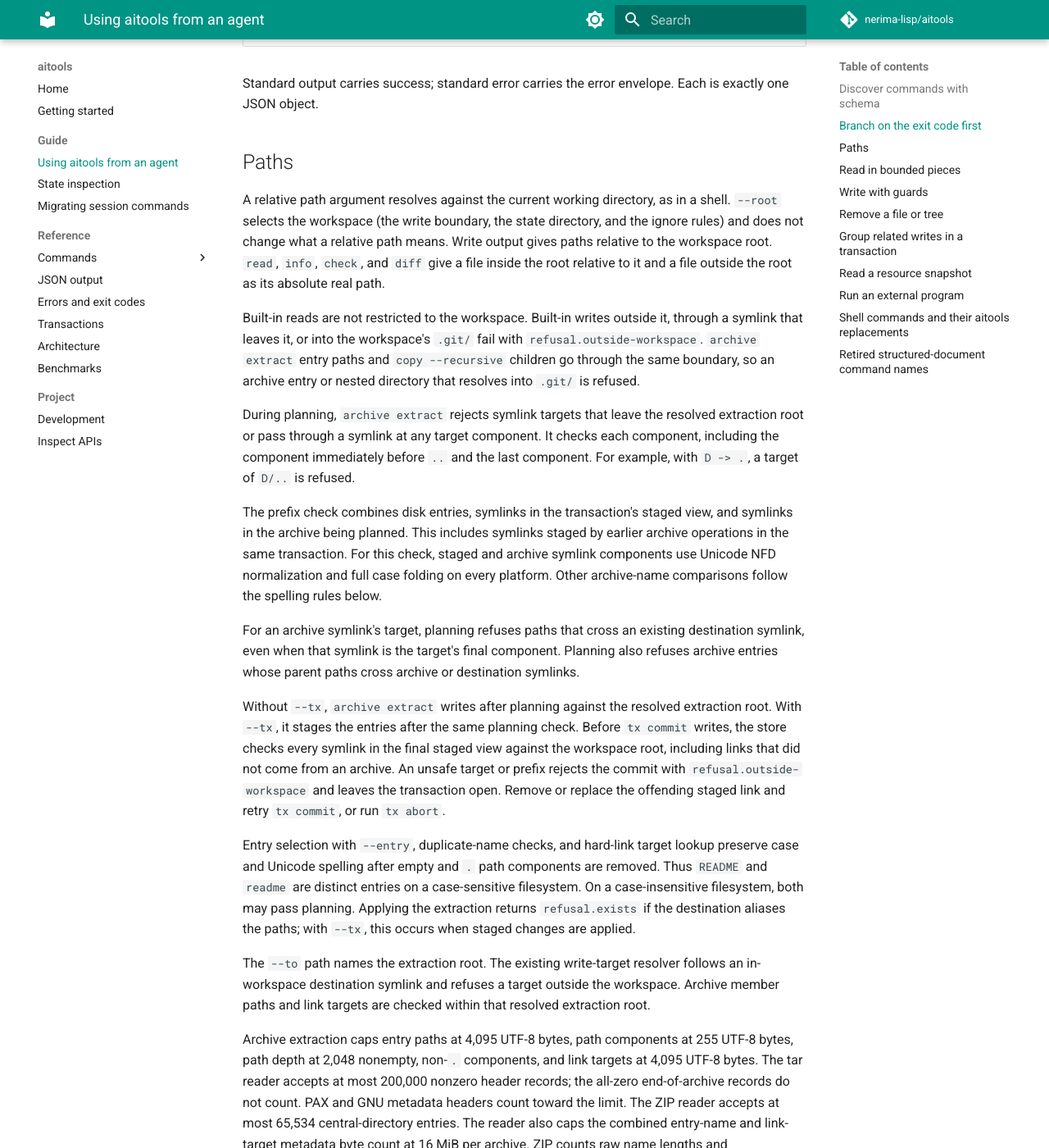
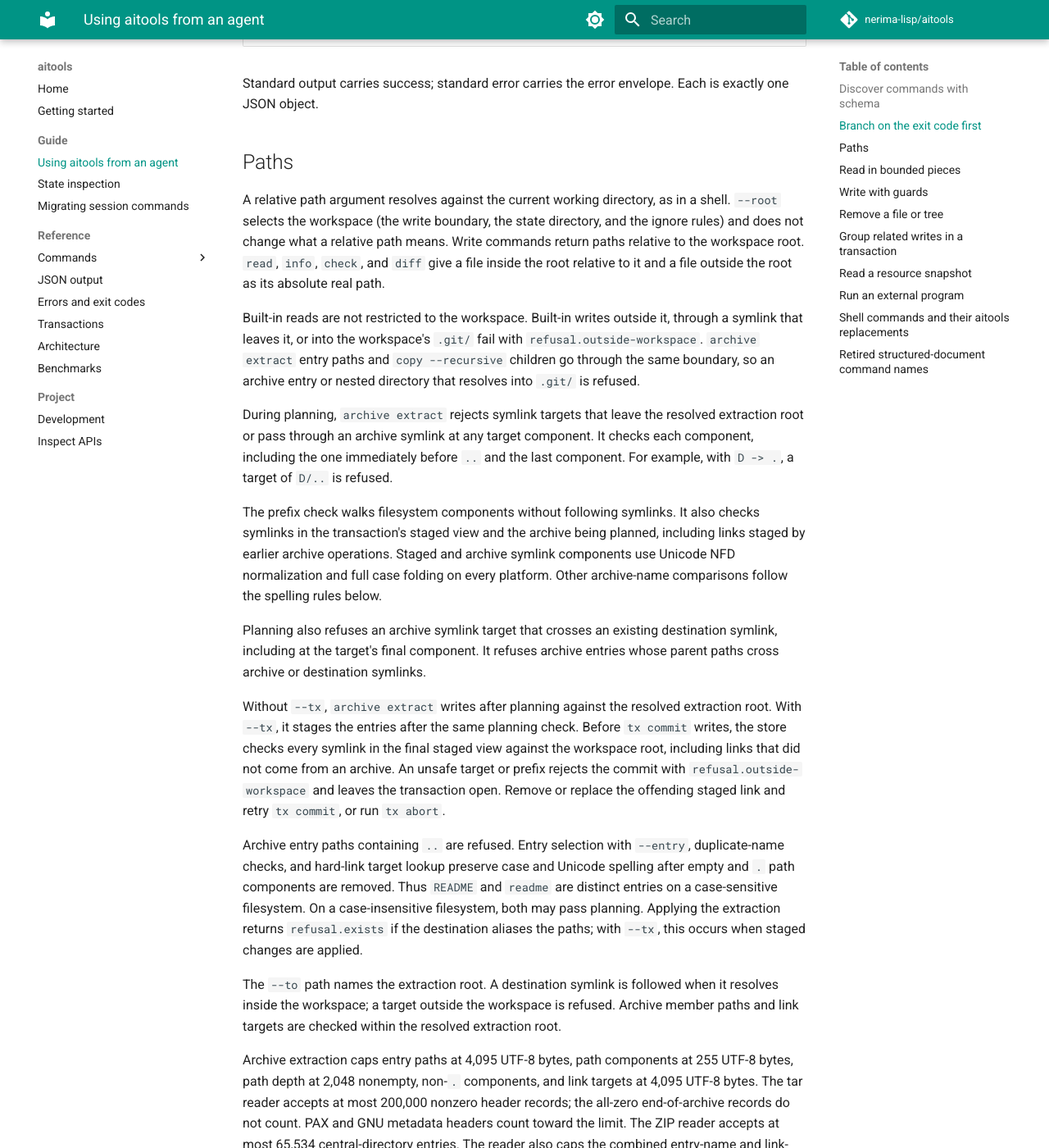
Before and after one commit to nerima-lisp/aitools, an MkDocs documentation site: the page built from docs/src/guide/agents.md, in a window 1280 px wide and 1400 px high, scrolled down 955 px. Shown: the whole window at 82% size. Built offline with MkDocs 1.6.1 and Material for MkDocs 9.7.7, drawn with Linux system fonts in a browser that asks for light colours; comment, search, counter and statistics services are not loaded; some of the changed text lies outside the part shown.

Commit message:
docs: clarify archive extraction guarantees

````diff
--- a/docs/src/guide/agents.md
+++ b/docs/src/guide/agents.md
@@ -29,7 +29,7 @@ and `--format` overrides it.
 |---|---|
 | 0 | Use the result on standard output. |
 | 3 | The result on standard output is incomplete (`status:"partial"`). Follow `next_commands` when present, or narrow the request. For `run`, check the child outcome before considering a retry; see [Run an external program](#run-an-external-program). |
-| 2 | The file is not in the state you assumed. Read it again, then retry with a fresh selection, hash, or count. |
+| 2 | A precondition failed. Read the command's error details and follow its repair. Refresh any file selection, hash, count, or transaction state before retrying. |
 | 1 | Read `error.code`; treat `error.repairs` as suggestions and review a command before running it. |
 
 Standard output carries success; standard error carries the error envelope.
@@ -40,7 +40,7 @@ Each is exactly one JSON object.
 A relative path argument resolves against the current working directory,
 as in a shell. `--root` selects the workspace (the write boundary, the state
 directory, and the ignore rules) and does not change what a relative path
-means. Write output gives paths relative to the workspace root. `read`,
+means. Write commands return paths relative to the workspace root. `read`,
 `info`, `check`, and `diff` give a file inside the root relative to it and a
 file outside the root as its absolute real path.
 
@@ -51,21 +51,21 @@ symlink that leaves it, or into the workspace's `.git/` fail with
 or nested directory that resolves into `.git/` is refused.
 
 During planning, `archive extract` rejects symlink targets that leave the
-resolved extraction root or pass through a symlink at any target component. It
-checks each component, including the component immediately before `..` and the
-last component. For example, with `D -> .`, a target of `D/..` is refused.
+resolved extraction root or pass through an archive symlink at any target
+component. It checks each component, including the one immediately before
+`..` and the last component. For example, with `D -> .`, a target of `D/..` is
+refused.
 
-The prefix check combines disk entries, symlinks in the transaction's staged
-view, and symlinks in the archive being planned. This includes symlinks staged
-by earlier archive operations in the same transaction. For this check, staged
-and archive symlink components use Unicode NFD normalization and full case
-folding on every platform. Other archive-name comparisons follow the spelling
-rules below.
+The prefix check walks filesystem components without following symlinks. It
+also checks symlinks in the transaction's staged view and the archive being
+planned, including links staged by earlier archive operations. Staged and
+archive symlink components use Unicode NFD normalization and full case folding
+on every platform. Other archive-name comparisons follow the spelling rules
+below.
 
-For an archive symlink's target, planning refuses paths that cross an existing
-destination symlink, even when that symlink is the target's final component.
-Planning also refuses archive entries whose parent paths cross archive or
-destination symlinks.
+Planning also refuses an archive symlink target that crosses an existing
+destination symlink, including at the target's final component. It refuses
+archive entries whose parent paths cross archive or destination symlinks.
 
 Without `--tx`, `archive extract` writes after planning against the resolved
 extraction root. With `--tx`, it stages the entries after the same planning
@@ -75,17 +75,18 @@ an archive. An unsafe target or prefix rejects the commit with
 `refusal.outside-workspace` and leaves the transaction open. Remove or replace
 the offending staged link and retry `tx commit`, or run `tx abort`.
 
-Entry selection with `--entry`, duplicate-name checks, and hard-link target
-lookup preserve case and Unicode spelling after empty and `.` path components
-are removed. Thus `README` and `readme` are distinct entries on a case-sensitive
-filesystem. On a case-insensitive filesystem, both may pass planning. Applying
-the extraction returns `refusal.exists` if the destination aliases the paths;
-with `--tx`, this occurs when staged changes are applied.
+Archive entry paths containing `..` are refused. Entry selection with
+`--entry`, duplicate-name checks, and hard-link target lookup preserve case and
+Unicode spelling after empty and `.` path components are removed. Thus
+`README` and `readme` are distinct entries on a case-sensitive filesystem. On
+a case-insensitive filesystem, both may pass planning. Applying the extraction
+returns `refusal.exists` if the destination aliases the paths; with `--tx`,
+this occurs when staged changes are applied.
 
-The `--to` path names the extraction root. The existing write-target resolver
-follows an in-workspace destination symlink and refuses a target outside the
-workspace. Archive member paths and link targets are checked within that
-resolved extraction root.
+The `--to` path names the extraction root. A destination symlink is followed
+when it resolves inside the workspace; a target outside the workspace is
+refused. Archive member paths and link targets are checked within the resolved
+extraction root.
 
 Archive extraction caps entry paths at 4,095 UTF-8 bytes, path components at
 255 UTF-8 bytes, path depth at 2,048 nonempty, non-`.` components, and link
@@ -112,9 +113,10 @@ $ aitools read nums.txt --max-lines 3
 {"schema_version":2,"status":"partial","command":"read","mode":"text","path":"nums.txt","start_line":1,"lines":["1","2","3"],"total_lines":100,"hash":"93d4e5c7...","truncated":true,"encoding_errors":0,"approx_tokens":2,"next_commands":["aitools read nums.txt --range 4:6"]}
 ```
 
-`approx_tokens` estimates the size of the returned text as
-`ceil(characters / 4)` (a multi-byte UTF-8 character counts once),
-independent of any model's tokenizer. Use it to decide whether to read more
+`approx_tokens` estimates returned text size as `ceil(characters / 4)`. It
+counts characters in the returned string, not UTF-8 bytes, so a multi-byte
+UTF-8 character counts once. The estimate is independent of any model's
+tokenizer. Use it to decide whether to read more
 or to narrow the range.
 
 ## Write with guards
@@ -175,8 +177,9 @@ without following their targets. The default limits are 1,000 entries and
 64 MiB of regular-file content; `--max-entries` and `--max-bytes` override
 them. These limits bound the selected deletion, not process memory.
 
-For `rm`, workspace, home, and filesystem roots, `.git/`, `.jj/`, and the state
-directory are protected. Keep the returned `op_id` to undo the deletion.
+For `rm`, the workspace root, home directory, filesystem roots, `.git/`,
+`.jj/`, and aitools' state directory are protected. Keep the returned `op_id`
+to undo the deletion.
 Stop external writers to the target tree before running the operation.
 Neither a dry run nor the journal reserves the tree against other processes.
 If a committed write needs recovery, inspect its diagnostics before retrying;
@@ -198,8 +201,8 @@ aitools tx diff tx-...                  # what commit would change
 aitools tx commit tx-...                # one op_id for everything
 ```
 
-If another process changed a file first, `tx commit` fails with exit code 2
-and repairs that name `tx rebase` or a re-read. See
+If another process changed a file after the transaction read it, `tx commit`
+fails with exit code 2 and repairs that name `tx rebase` or a re-read. See
 [Transactions](../reference/transactions.md) for the full model.
 
 ## Read a resource snapshot
````
Also changed, not shown: other parts of docs/src/guide/agents.md (+4 -4 lines), CHANGELOG.md.
